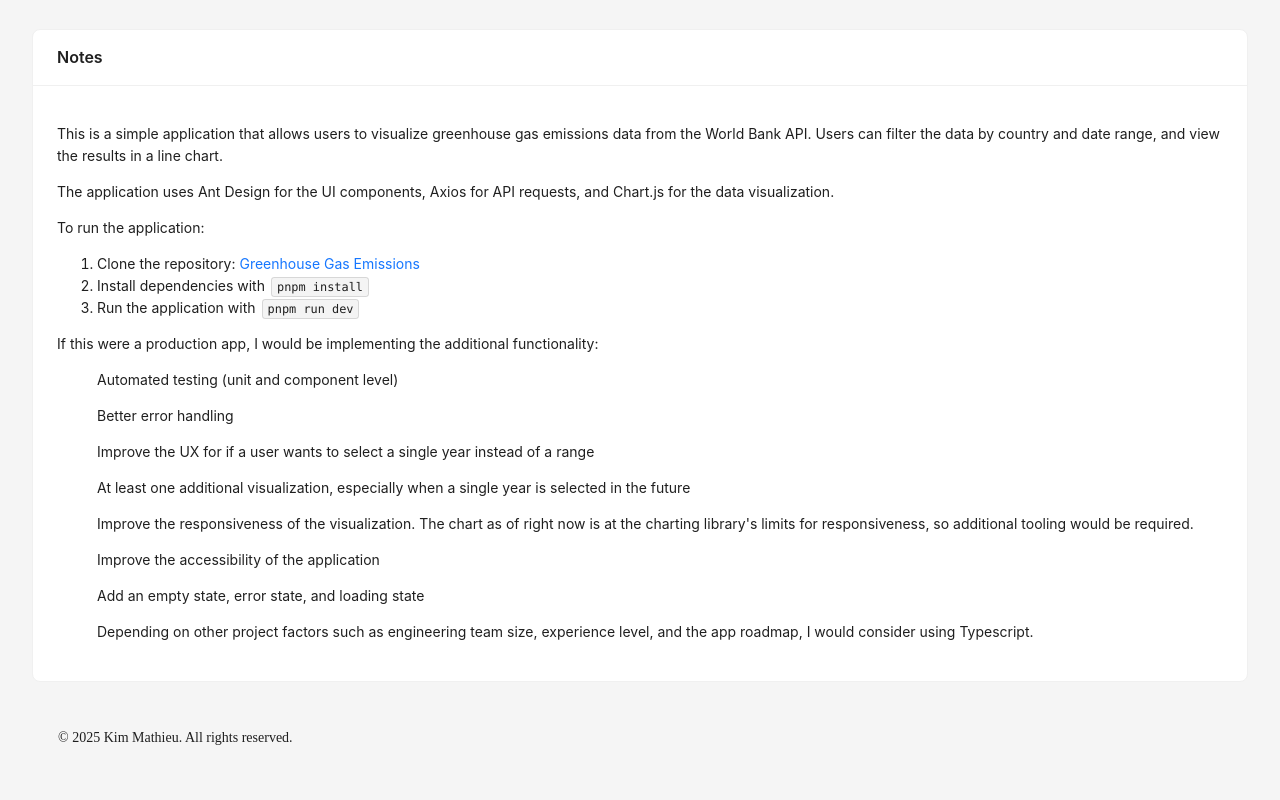
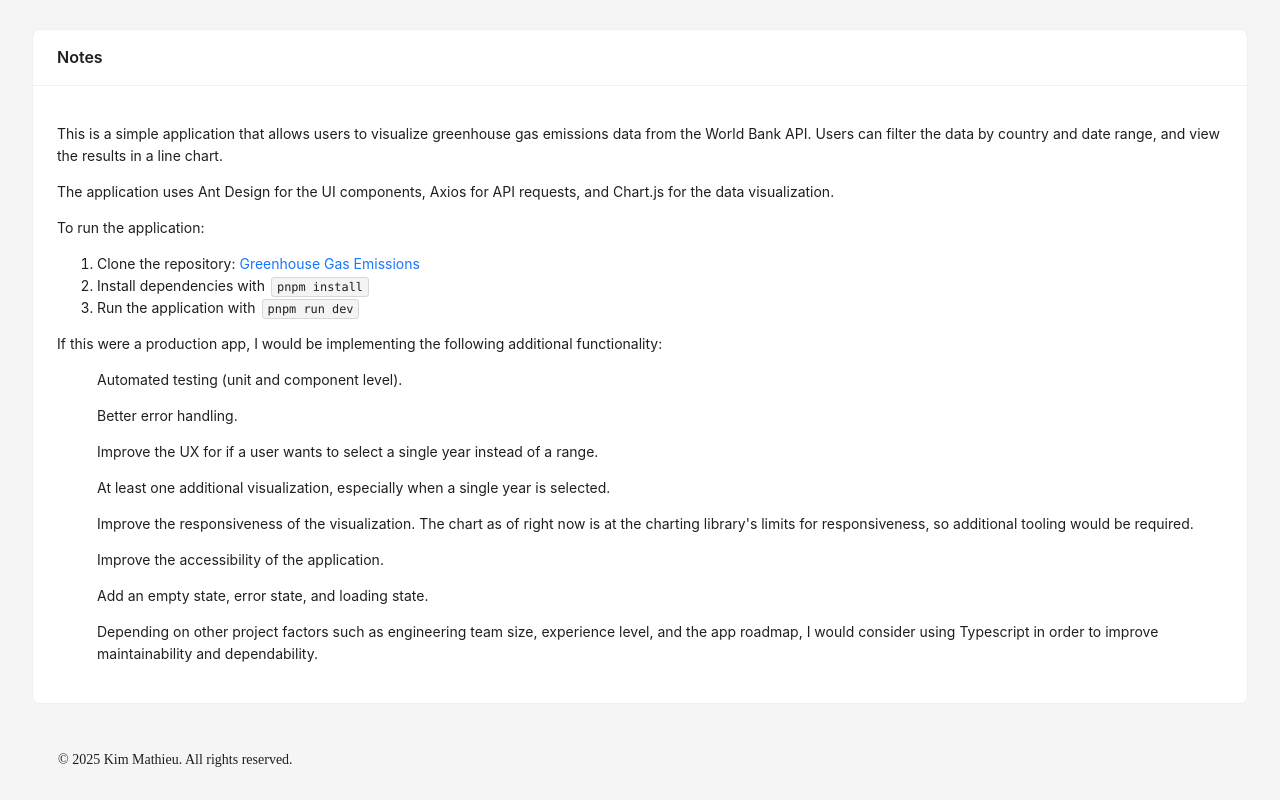
Before and after one commit to lockettks/greenhouse_gas_emissions, a React (Vite) app: page / in a window 1280 px wide. Shown: the part 361-1161 px from the top of the page. Before the commit the page ends 1139 px from the top, so only its background shows below. Built offline with nearby package versions, Linux system fonts and the light colour scheme.

Commit message:
Cleanup notes

```diff
--- a/src/Notes.jsx
+++ b/src/Notes.jsx
@@ -30,20 +30,20 @@ export const Notes = () => {
         </li>
       </ol>
       <p>
-        If this were a production app, I would be implementing the additional functionality:
-        <ul>Automated testing (unit and component level)</ul>
-        <ul>Better error handling</ul>
-        <ul>Improve the UX for if a user wants to select a single year instead of a range</ul>
-        <ul>At least one additional visualization, especially when a single year is selected in the future</ul>
+        If this were a production app, I would be implementing the following additional functionality:
+        <ul>Automated testing (unit and component level).</ul>
+        <ul>Better error handling.</ul>
+        <ul>Improve the UX for if a user wants to select a single year instead of a range.</ul>
+        <ul>At least one additional visualization, especially when a single year is selected.</ul>
         <ul>
           Improve the responsiveness of the visualization. The chart as of right now is at the charting library's limits
           for responsiveness, so additional tooling would be required.
         </ul>
-        <ul>Improve the accessibility of the application</ul>
-        <ul>Add an empty state, error state, and loading state</ul>
+        <ul>Improve the accessibility of the application.</ul>
+        <ul>Add an empty state, error state, and loading state.</ul>
         <ul>
           Depending on other project factors such as engineering team size, experience level, and the app roadmap, I
-          would consider using Typescript.
+          would consider using Typescript in order to improve maintainability and dependability.
         </ul>
       </p>
     </Card>
```
